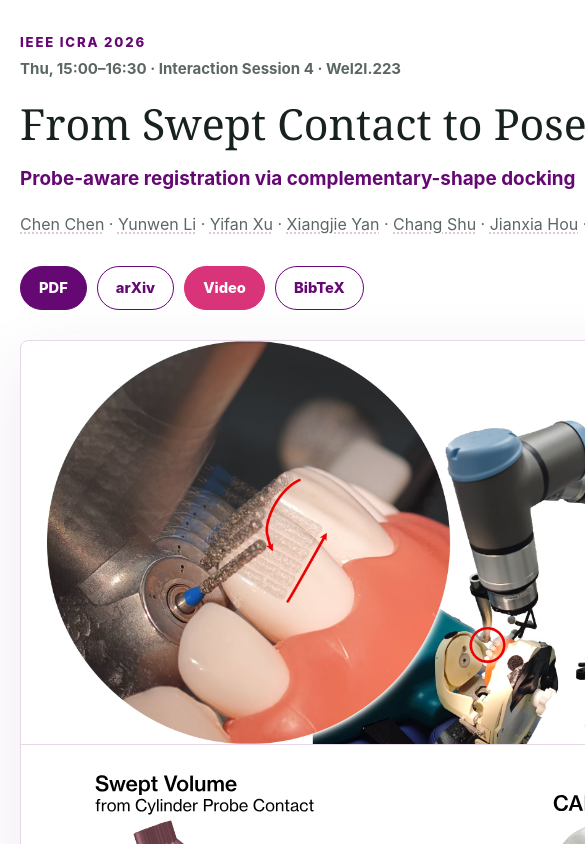
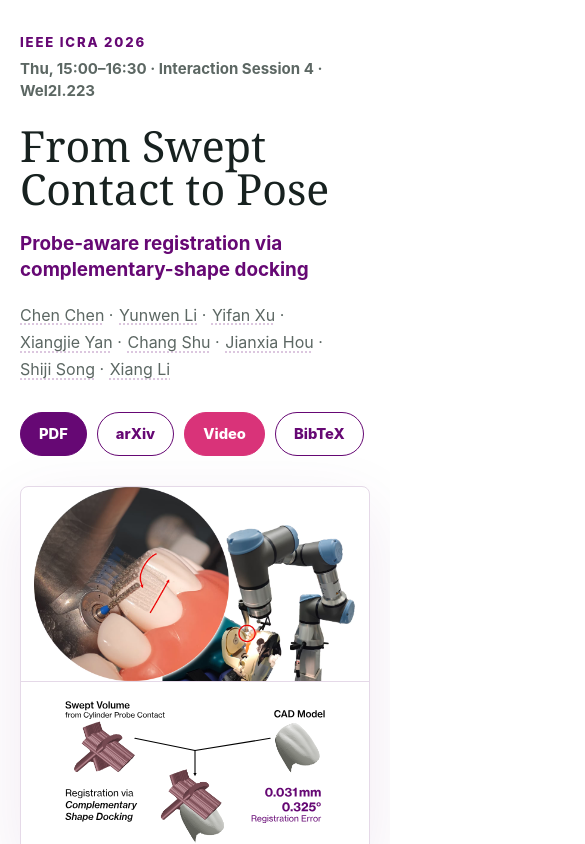
Before and after one commit to CalaW/icra26-conreg, a Next.js app: page / in a window 390 px wide. Shown: the top 844 px of the page, 585 px wide, since content can reach past the window. Built offline with nearby package versions, Linux system fonts and the light colour scheme.

Commit message:
fix phone first page

```diff
--- a/app/AuthorList.tsx
+++ b/app/AuthorList.tsx
@@ -88,7 +88,7 @@ export default function AuthorList({ authors }: { authors: Author[] }) {
               {author.name}
             </span>
           )}
-          {index < authors.length - 1 ? " · " : ""}
+          {index < authors.length - 1 ? " ·" : ""}
         </span>
       ))}
       {tooltip ? (
--- a/app/globals.css
+++ b/app/globals.css
@@ -111,6 +111,8 @@ h1 {
 }
 
 .authorItem {
+  display: inline-block;
+  margin-right: 0.35em;
   white-space: nowrap;
 }
 
```
